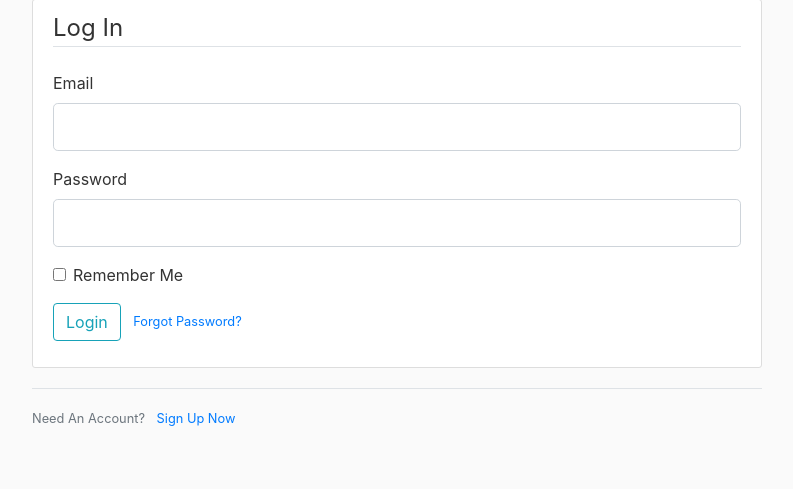
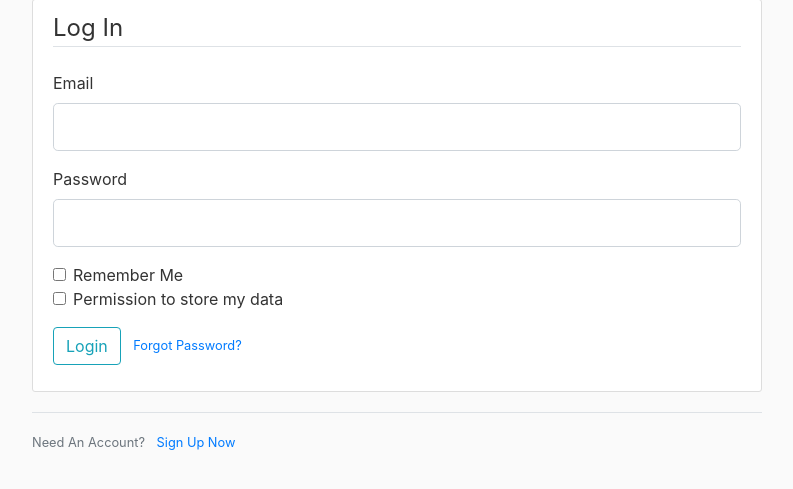
Before and after one commit to danielstafford2001/CV_WEB_SYSTEM, a Flask app: page /login in a window 1280 px wide. Shown: the part 81-570 px from the top of the page, without its empty margins (53-846 px from the left). Run offline with Flask 2, Linux system fonts and the light colour scheme; some libraries are stand-ins or nearby versions.

Commit message:
permission to use data for login and registration pages

```diff
--- a/flaskblog/forms.py
+++ b/flaskblog/forms.py
@@ -16,6 +16,7 @@ class RegistrationForm(FlaskForm):
     password = PasswordField('Password', validators=[DataRequired()])
     confirm_password = PasswordField('Confirm Password',
                                      validators=[DataRequired(), EqualTo('password')])
+    data = BooleanField('Permission to store my data', validators=[DataRequired()])
     submit = SubmitField('Sign Up')
 
     #check username taken or not
@@ -34,6 +35,7 @@ class LoginForm(FlaskForm):
                         validators=[DataRequired(), Email()])
     password = PasswordField('Password', validators=[DataRequired()])
     remember = BooleanField('Remember Me')
+    data = BooleanField('Permission to store my data', validators=[DataRequired()])
     submit = SubmitField('Login')
 
 class UpdateAccountForm(FlaskForm):
--- a/flaskblog/templates/login.html
+++ b/flaskblog/templates/login.html
@@ -38,6 +38,11 @@
                     {{ form.remember(class="form-check-input") }}
                     {{ form.remember.label(class="form-check-label") }}
                 </div>
+                <div class="form-check">
+                    {{ form.data(class="form-check-input") }}
+                    {{ form.data.label(class="form-check-label") }}
+                </div>
+
             </fieldset>
             <!--submit button-->
             <div class="form-group">
--- a/flaskblog/templates/register.html
+++ b/flaskblog/templates/register.html
@@ -61,6 +61,10 @@
                         {{ form.confirm_password(class="form-control form-control-lg") }}
                     {% endif %}
                 </div>
+                <div class="form-check">
+                    {{ form.data(class="form-check-input") }}
+                    {{ form.data.label(class="form-check-label") }}
+                </div>
             </fieldset>
             <!--submit button-->
             <div class="form-group">
```
Also changed, not shown: flaskblog/site.db, 1 other file.
